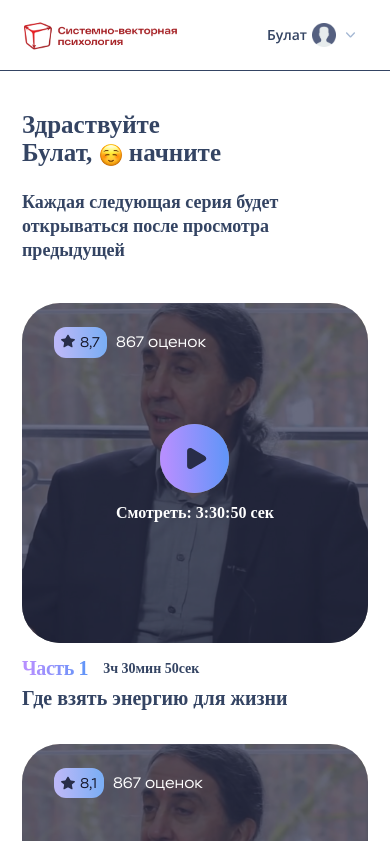
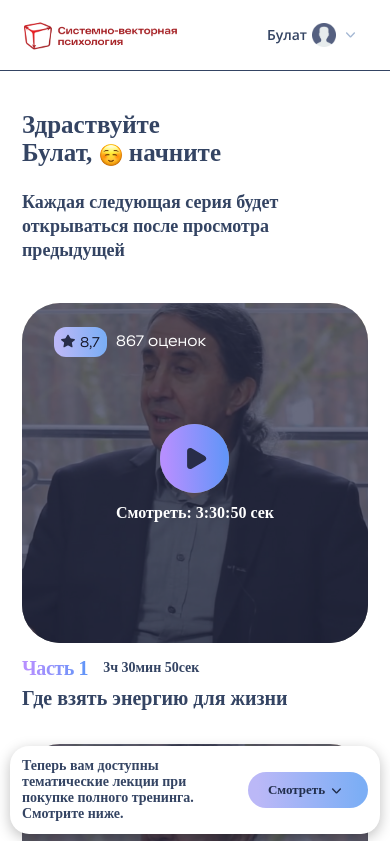
Before and after one commit to pa-khan/fl-svp, a Vue app: page /series in a window 390 px wide. Shown: the top 841 px of the page. Built offline with nearby package versions, Linux system fonts and the light colour scheme; a web font is replaced by a local one.

Commit message:
fix: series-slayder- abs

```diff
--- a/src/components/Series/Series.scss
+++ b/src/components/Series/Series.scss
@@ -608,10 +608,12 @@
 }
 
 .series-slayder-absolute {
+  z-index: 1000;
   display: flex;
   justify-content: center;
   width: 100%;
-  position: absolute;
+  position: fixed;
+  left: 0;
   bottom: 24px;
 }
 
@@ -635,6 +637,7 @@
   font-size: 18px;
   line-height: 133.7%;
   color: #344463;
+  padding-right: 15px;
 }
 
 .series-slayder-button button {
@@ -651,6 +654,12 @@
   align-items: center;
   justify-content: center;
   border: none;
+  cursor: pointer;
+}
+
+.series-slayder-button button:hover {
+  background: linear-gradient(266.92deg, #6395F8 6.31%, #B68FFF 91.68%), linear-gradient(266.92deg, #7CAEF5 6.31%, #BBB8F7 91.68%);
+  transition: 0.3s;
 }
 
 .slider {
@@ -767,6 +776,28 @@
     }
   }
 
+  .series-slayder-absolute {
+    padding-left: 10px;
+    padding-right: 10px;
+    padding-bottom: 10px;
+    bottom: 0;
+  }
+
+  .series-slayder-border {
+    padding: 12px;
+  }
+
+  .series-slayder-title {
+    font-size: 14px;
+    line-height: 16px;
+  }
+
+  .series-slayder-button button {
+    font-size: 13px;
+    line-height: 14px;
+    height: 36px;
+    width: 120px;
+  }
 
 }
 
--- a/src/components/Series/Series.vue
+++ b/src/components/Series/Series.vue
@@ -27,7 +27,7 @@
           </div>
           <button class="slick-next slick-arrow swiper-button-next" ref="controlNext">Next</button>
         </div>
-        <!-- <div class="series-slayder-absolute">
+        <div class="series-slayder-absolute">
           <div class="series-slayder-border">
             <div class="series-slayder-wrap">
               <div class="series-slayder-title">
@@ -41,7 +41,7 @@
               </div>
             </div>
           </div>
-				</div> -->
+        </div>
       </div>
     </Container>
     <Container>
```
Lines whose indentation alone changed are shown as unchanged.
